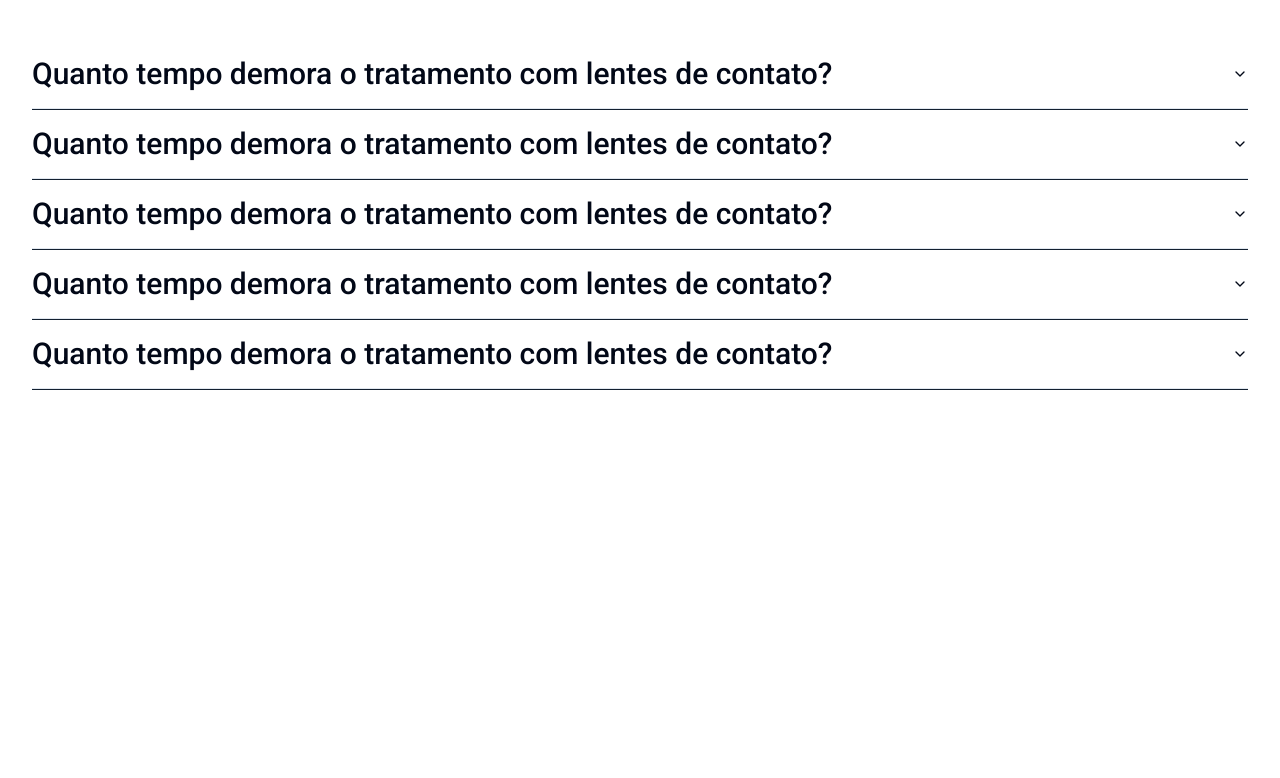
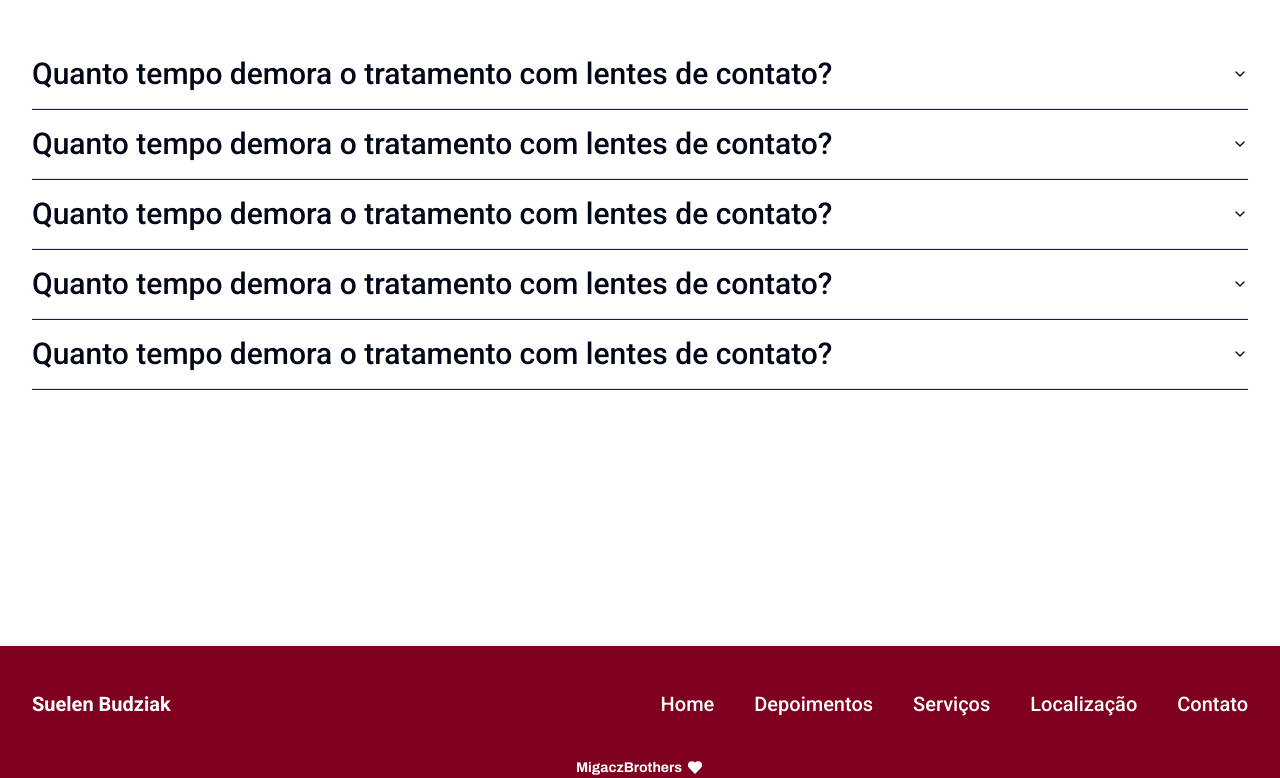
Before and after one commit to GustavoGigacz/odonto-suelen-project, a Next.js app: page / in a window 1280 px wide. Shown: the part 9814-10592 px from the top of the page. Before the commit the page ends 10460 px from the top, so only its background shows below. Built offline with nearby package versions, Linux system fonts and the light colour scheme.

Commit message:
add Footer

```diff
--- /dev/null
+++ b/app/components/shared/Footer/Footer.tsx
@@ -0,0 +1,47 @@
+import Link from "next/link";
+import HeartMBIcon from "../icons/HeartMBIcon";
+
+export default function Footer() {
+  return (
+    <>
+      <div className='w-full bg-red2 pt-11'>
+        <div className='flex justify-between items-center max-w-desktop mx-0 px-8'>
+          <div className='text-white text-xl font-roboto font-bold '>
+            <h3>Suelen Budziak</h3>
+          </div>
+          <div>
+            <ul className='flex gap-10 text-white text-xl font-roboto font-medium'>
+              <li className='cursor-pointer p-1 -m-1'>
+                <Link href={"#"}>Home</Link>
+              </li>
+              <li className='cursor-pointer p-1 -m-1'>
+                <Link href={"#"}>Depoimentos</Link>
+              </li>
+              <li className='cursor-pointer p-1 -m-1'>
+                <Link href={"#"}>Serviços</Link>
+              </li>
+              <li className='cursor-pointer p-1 -m-1'>
+                <Link href={"#"}>Localização</Link>
+              </li>
+              <li className='cursor-pointer p-1 -m-1'>
+                <Link href={"#"}>Contato</Link>
+              </li>
+            </ul>
+          </div>
+        </div>
+        <div className='mx-0 mt-10 '>
+          <Link
+            href={"https://migaczbrothers.com"}
+            target='_blank'
+            className='flex justify-center items-center gap-1 text-sm text-white font-bold font-archivo'
+          >
+            <span>MigaczBrothers</span>
+            <span>
+              <HeartMBIcon />
+            </span>
+          </Link>
+        </div>
+      </div>
+    </>
+  );
+}
--- a/app/layout.tsx
+++ b/app/layout.tsx
@@ -1,3 +1,4 @@
+import Footer from "./components/shared/Footer/Footer";
 import Navbar from "./components/shared/Navbar/Navbar";
 import "./globals.css";
 import { Archivo, Roboto } from "next/font/google";
@@ -33,6 +34,7 @@ export default function RootLayout({
       <body className={`${archivo.variable} ${roboto.variable} pt-[84px]`}>
         <Navbar />
         {children}
+        <Footer />
       </body>
     </html>
   );
```
